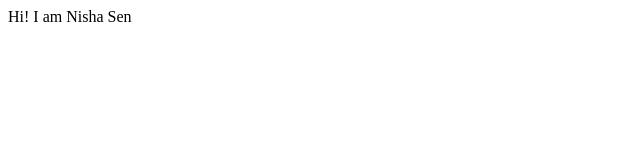
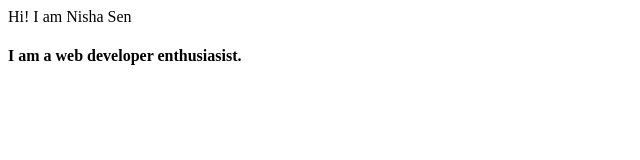
Before and after one commit to nishasen/NishaSen-Portfolio, a plain HTML site: page index.html in a window 1280 px wide. Shown: the whole page, without its empty margins (0-640 px from the left). Drawn offline with Linux system fonts and the light colour scheme.

Commit message:
docs: Updated index.html

```diff
--- a/index.html
+++ b/index.html
@@ -8,5 +8,6 @@
 </head>
 <body>
     Hi! I am Nisha Sen
+    <h4>I am a web developer enthusiasist.</h4>
 </body>
 </html>
```
